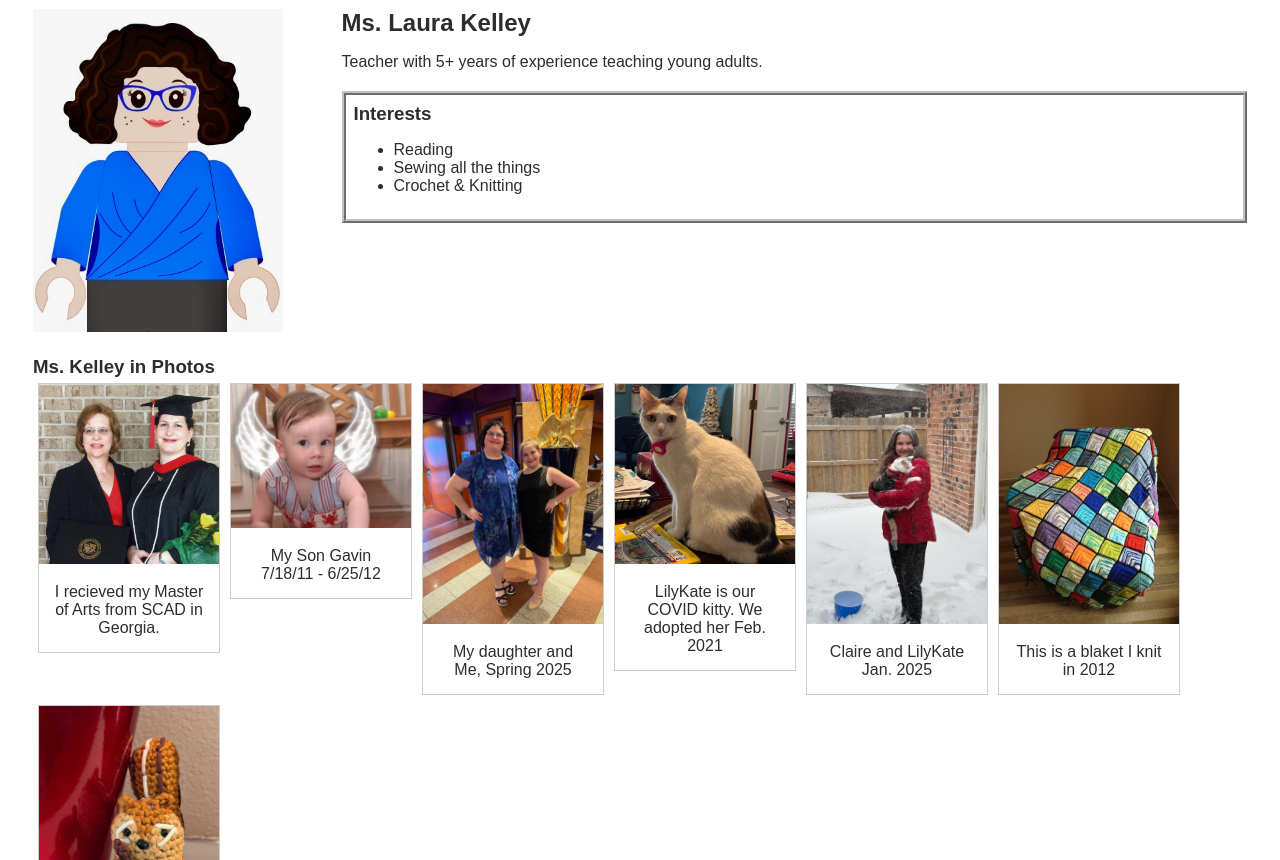
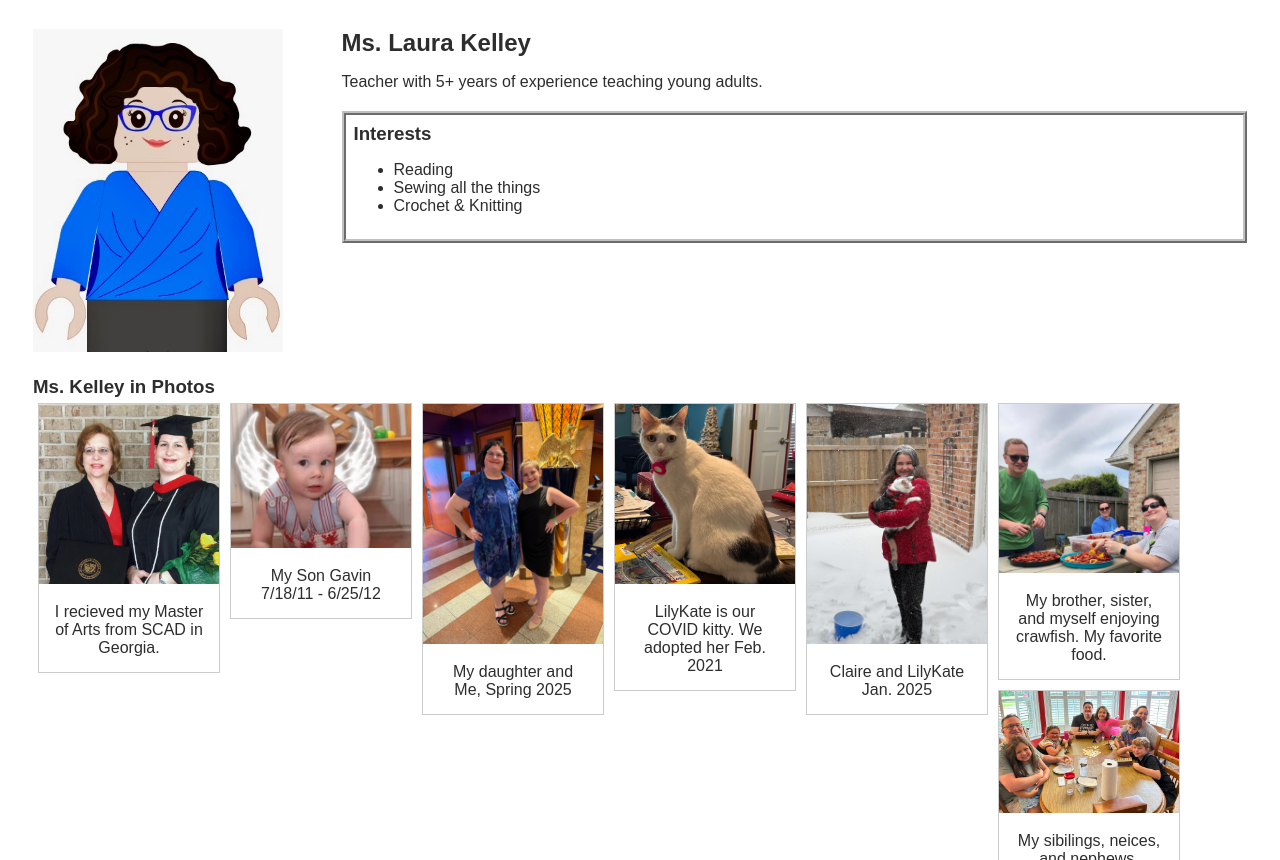
Before and after one commit to LKelley212/LKelley212.github.io, a plain HTML site: page index.html in a window 1280 px wide. Shown: the part 92-952 px from the top of the page. Drawn offline with Linux system fonts and the light colour scheme.

Commit message:
update css

```diff
--- a/index.html
+++ b/index.html
@@ -90,7 +90,30 @@
               height="332"
             />
           </a>
+
           <div class="desc">Claire and LilyKate Jan. 2025</div>
+        </div>
+        <div class="gallery">
+          <a target="_blank" href="pics/sibilings.jpg">
+            <img
+              src="pics/sibilings.jpg"
+              alt="Crawfish with Sibilings"
+              height="600"
+            />
+          </a>
+          <div class="desc">
+            My brother, sister, and myself enjoying crawfish. My favorite food.
+          </div>
+        </div>
+        <div class="gallery">
+          <a target="_blank" href="pics/grandkids.jpg">
+            <img
+              src="pics/grandkids.jpg"
+              alt="Neices and Nephews"
+              height="332"
+            />
+          </a>
+          <div class="desc">My sibilings, neices, and nephews.</div>
         </div>
         <div class="gallery">
           <a target="_blank" href="pics/KnittedBlanket.JPG">
--- a/style.css
+++ b/style.css
@@ -42,6 +42,7 @@ nav {
   margin: 0 auto;
   display: flex;
   padding: 10px;
+  margin-bottom: 20px;
 }
 
 h1 {
```
Also changed, not shown: pics/40thBday.jpg (added), pics/grandkids.jpg (added), pics/piano.jpg (added), pics/sibilings.jpg (added).
